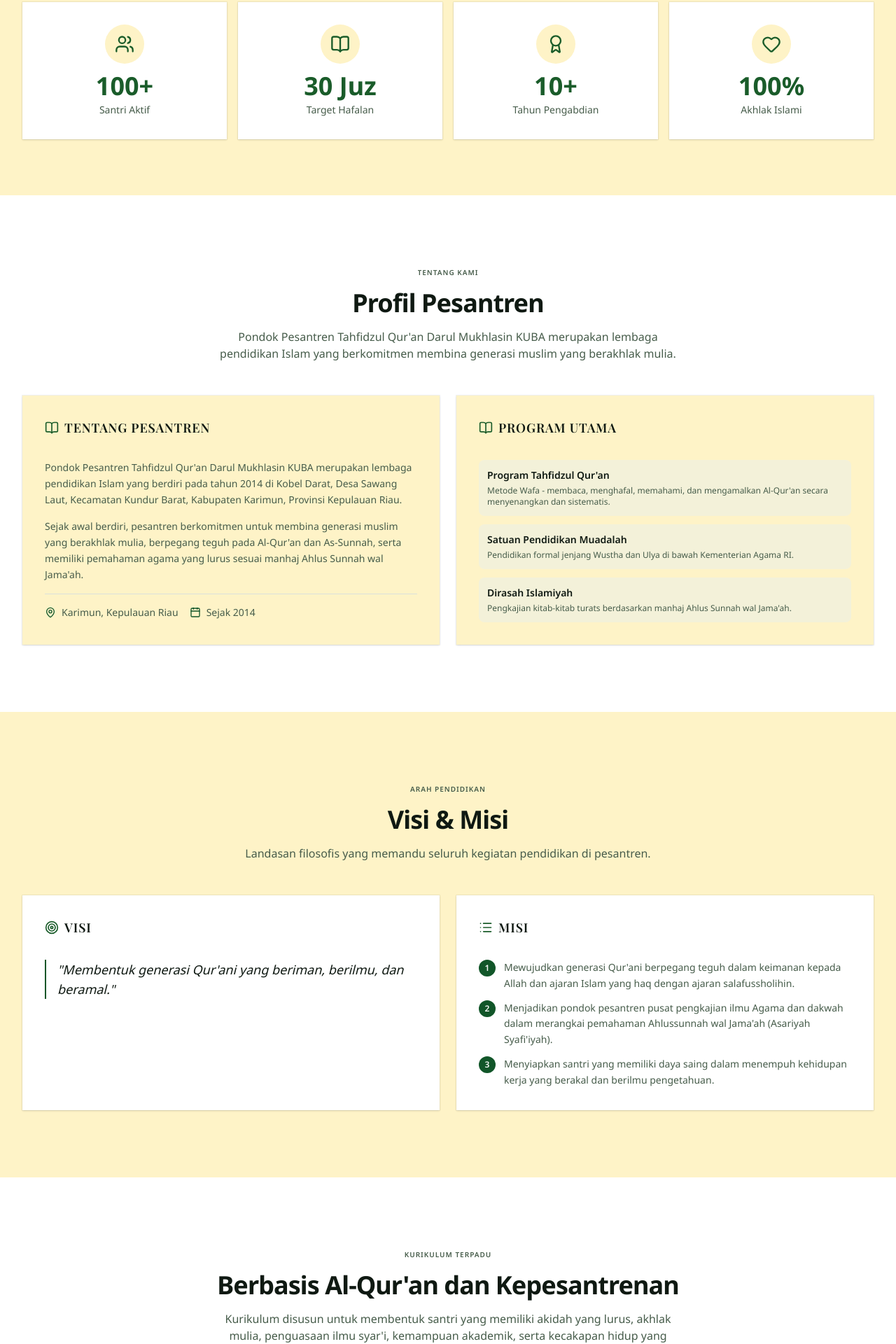
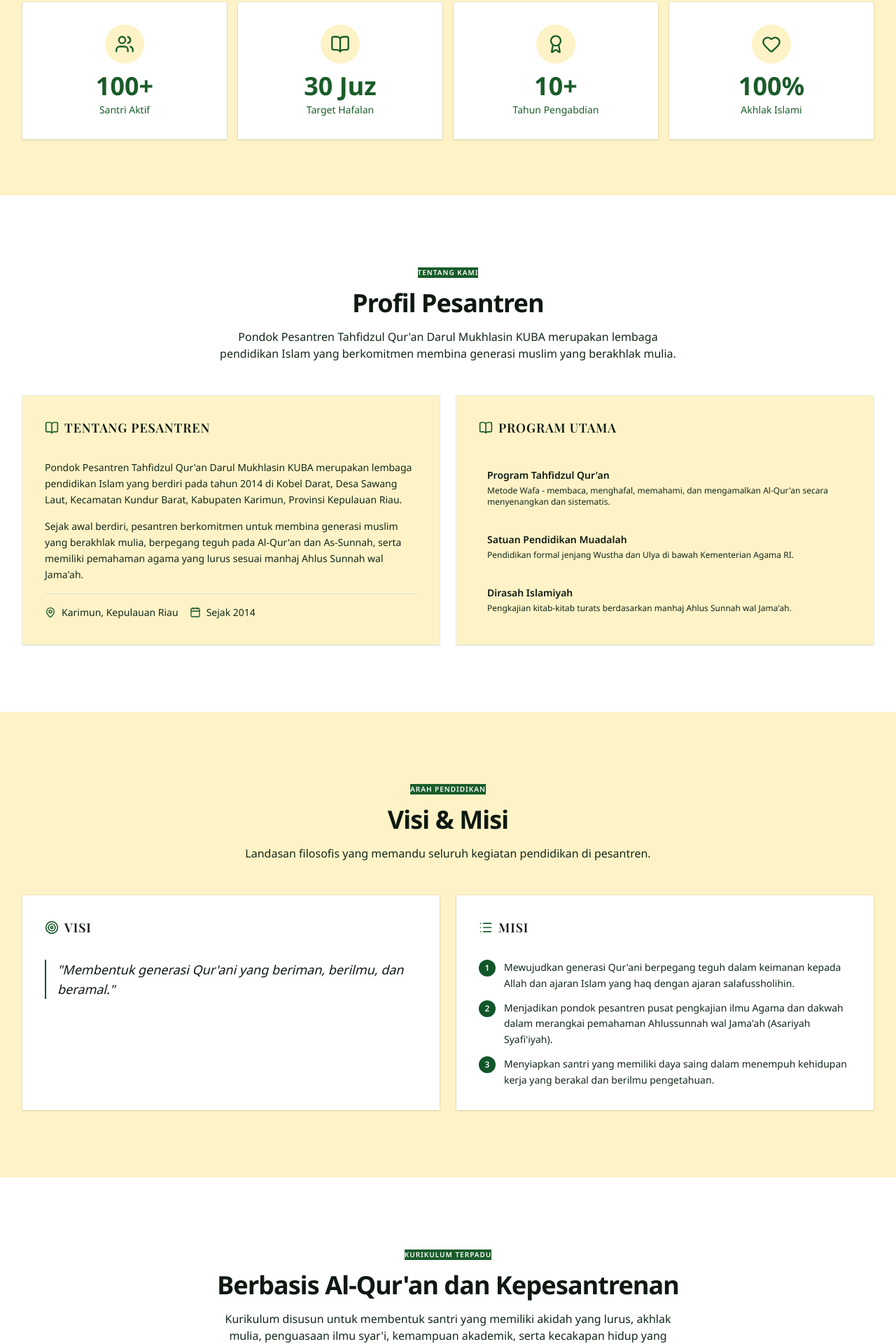
Before and after one commit to Rydhlnst/darulmukhlasin, a Next.js app: page / in a window 1280 px wide. Shown: the part 877-2797 px from the top of the page at 70% size. Built offline with nearby package versions, Linux system fonts and the light colour scheme; no server answers; a web font is replaced by a local one.

Commit message:
fix: clear visibility - dark green badges, text, icons on yellow backgrounds

```diff
--- a/app/globals.css
+++ b/app/globals.css
@@ -58,7 +58,7 @@
   --secondary: oklch(0.96 0.01 150);
   --secondary-foreground: oklch(0.30 0.06 150);
   --muted: oklch(0.95 0.01 150);
-  --muted-foreground: oklch(0.45 0.04 150);
+  --muted-foreground: oklch(0.25 0.04 150);
   --accent: oklch(0.93 0.02 150);
   --accent-foreground: oklch(0.30 0.06 150);
   --destructive: oklch(0.577 0.245 27.325);
--- a/components/sections/Gallery.tsx
+++ b/components/sections/Gallery.tsx
@@ -60,7 +60,7 @@ export function Gallery({ compact = false, media: mediaProp }: GalleryProps) {
     <section id="galeri" className={compact ? "bg-[#fef3c7] py-16 lg:py-24" : "min-h-screen bg-[#fef3c7] py-16 lg:py-24"}>
       <div className="mx-auto max-w-7xl px-4 sm:px-6 lg:px-8">
         <div className="mb-10 text-center">
-          <Badge variant="secondary" className="mb-4">Dokumentasi</Badge>
+          <Badge className="mb-4 bg-[#1a5c2a] text-white">Dokumentasi</Badge>
           <h2 className="mb-4 text-3xl font-bold tracking-tight text-foreground sm:text-4xl">Galeri Kegiatan</h2>
           <p className="mx-auto max-w-2xl text-muted-foreground">Dokumentasi kegiatan dan keseharian di Pondok Pesantren Tahfidzul Qur&apos;an Darul Mukhlasin KUBA.</p>
         </div>
--- a/components/sections/Kurikulum.tsx
+++ b/components/sections/Kurikulum.tsx
@@ -38,7 +38,7 @@ export function Kurikulum({ data }: KurikulumProps) {
     <section id="kurikulum" className="bg-white py-16 lg:py-24">
       <div className="mx-auto max-w-7xl px-4 sm:px-6 lg:px-8">
         <div className="mb-12 text-center">
-          <Badge variant="secondary" className="mb-4">{badge}</Badge>
+          <Badge className="mb-4 bg-[#1a5c2a] text-white">{badge}</Badge>
           <h2 className="mb-4 text-3xl font-bold tracking-tight text-foreground sm:text-4xl">{title}</h2>
           <p className="mx-auto max-w-2xl text-muted-foreground">{description}</p>
         </div>
@@ -65,7 +65,7 @@ export function Kurikulum({ data }: KurikulumProps) {
           <CardContent>
             <div className="grid grid-cols-2 gap-2 sm:grid-cols-3 lg:grid-cols-4">
               {dirasahItems.map((item) => (
-                <div key={item} className="rounded-md bg-muted/50 px-3 py-2 text-sm text-muted-foreground">{item}</div>
+                <div key={item} className="rounded-md bg-[#fef3c7] px-3 py-2 text-sm text-[#1a5c2a]">{item}</div>
               ))}
             </div>
           </CardContent>
--- a/components/sections/MapSection.tsx
+++ b/components/sections/MapSection.tsx
@@ -39,7 +39,7 @@ export function MapSection({ settings }: MapSectionProps) {
     <section className="bg-[#fef3c7] py-16 lg:py-24">
       <div className="mx-auto max-w-7xl px-4 sm:px-6 lg:px-8">
         <div className="mb-12 text-center">
-          <Badge variant="secondary" className="mb-4">Lokasi Kami</Badge>
+          <Badge className="mb-4 bg-[#1a5c2a] text-white">Lokasi Kami</Badge>
           <h2 className="mb-4 text-3xl font-bold tracking-tight text-foreground sm:text-4xl">Temukan Kami</h2>
           <p className="mx-auto max-w-2xl text-muted-foreground">Kunjungi Pondok Pesantren Tahfidzul Qur&apos;an Darul Mukhlasin KUBA di Karimun, Kepulauan Riau.</p>
         </div>
--- a/components/sections/Metode.tsx
+++ b/components/sections/Metode.tsx
@@ -33,7 +33,7 @@ export function Metode({ data }: MetodeProps) {
     <section className="bg-[#fef3c7] py-16 lg:py-24">
       <div className="mx-auto max-w-7xl px-4 sm:px-6 lg:px-8">
         <div className="mb-12 text-center">
-          <Badge variant="secondary" className="mb-4">{badge}</Badge>
+          <Badge className="mb-4 bg-[#1a5c2a] text-white">{badge}</Badge>
           <h2 className="mb-4 text-3xl font-bold tracking-tight text-foreground sm:text-4xl">{title}</h2>
           <p className="mx-auto max-w-2xl text-muted-foreground">{description}</p>
         </div>
--- a/components/sections/Pembinaan.tsx
+++ b/components/sections/Pembinaan.tsx
@@ -34,7 +34,7 @@ export function Pembinaan({ data }: PembinaanProps) {
     <section className="bg-[#fef3c7] py-16 lg:py-24">
       <div className="mx-auto max-w-7xl px-4 sm:px-6 lg:px-8">
         <div className="mb-12 text-center">
-          <Badge variant="secondary" className="mb-4">{badge}</Badge>
+          <Badge className="mb-4 bg-[#1a5c2a] text-white">{badge}</Badge>
           <h2 className="mb-4 text-3xl font-bold tracking-tight text-foreground sm:text-4xl">{title}</h2>
           <p className="mx-auto max-w-2xl text-muted-foreground">{description}</p>
         </div>
--- a/components/sections/Profil.tsx
+++ b/components/sections/Profil.tsx
@@ -32,7 +32,7 @@ export function Profil({ data }: ProfilProps) {
     <section id="profil" className="bg-white py-16 lg:py-24">
       <div className="mx-auto max-w-7xl px-4 sm:px-6 lg:px-8">
         <div className="mb-12 text-center">
-          <Badge variant="secondary" className="mb-4">{badge}</Badge>
+          <Badge className="mb-4 bg-[#1a5c2a] text-white">{badge}</Badge>
           <h2 className="mb-4 text-3xl font-bold tracking-tight text-foreground sm:text-4xl">{title}</h2>
           <p className="mx-auto max-w-2xl text-muted-foreground">{description}</p>
         </div>
@@ -66,7 +66,7 @@ export function Profil({ data }: ProfilProps) {
             <CardContent className="space-y-4">
               <div className="space-y-3">
                 {programs.map((program) => (
-                  <div key={program.title} className="rounded-md bg-muted/50 p-3">
+                  <div key={program.title} className="rounded-md bg-[#fef3c7] p-3">
                     <h4 className="mb-1 text-sm font-semibold text-foreground">{program.title}</h4>
                     <p className="text-xs text-muted-foreground">{program.description}</p>
                   </div>
--- a/components/sections/Sejarah.tsx
+++ b/components/sections/Sejarah.tsx
@@ -44,7 +44,7 @@ export function Sejarah({ data }: SejarahProps) {
     <section id="sejarah" className="bg-[#fef3c7] py-16 lg:py-24">
       <div className="mx-auto max-w-7xl px-4 sm:px-6 lg:px-8">
         <div className="mb-12 text-center">
-          <Badge variant="secondary" className="mb-4">{badge}</Badge>
+          <Badge className="mb-4 bg-[#1a5c2a] text-white">{badge}</Badge>
           <h2 className="mb-4 text-3xl font-bold tracking-tight text-foreground sm:text-4xl">{title}</h2>
           <p className="mx-auto max-w-2xl text-muted-foreground">{description}</p>
         </div>
@@ -84,7 +84,7 @@ export function Sejarah({ data }: SejarahProps) {
               <CardContent>
                 <div className="space-y-4">
                   {tokohItems.map((tokoh) => (
-                    <div key={tokoh.name} className="rounded-md bg-muted/50 p-3">
+                    <div key={tokoh.name} className="rounded-md bg-[#fef3c7] p-3">
                       <h4 className="text-sm font-semibold text-foreground">{tokoh.name}</h4>
                       <p className="mb-1 text-xs font-medium text-[#1a5c2a]">{tokoh.role}</p>
                       <p className="text-xs text-muted-foreground">{tokoh.description}</p>
--- a/components/sections/Stats.tsx
+++ b/components/sections/Stats.tsx
@@ -80,7 +80,7 @@ export function Stats({ items }: StatsProps) {
                     <div className="text-3xl font-bold text-[#1a5c2a] lg:text-4xl">
                       <Counter value={stat.value} suffix={stat.suffix ?? ""} />
                     </div>
-                    <div className="mt-1 text-sm text-muted-foreground">{stat.label}</div>
+                    <div className="mt-1 text-sm text-[#1a5c2a]">{stat.label}</div>
                   </CardContent>
                 </Card>
               </Reveal>
--- a/components/sections/TargetLulusan.tsx
+++ b/components/sections/TargetLulusan.tsx
@@ -30,7 +30,7 @@ export function TargetLulusan({ data }: TargetLulusanProps) {
     <section className="bg-[#fef3c7] py-16 lg:py-24">
       <div className="mx-auto max-w-7xl px-4 sm:px-6 lg:px-8">
         <div className="mb-12 text-center">
-          <Badge variant="secondary" className="mb-4">{badge}</Badge>
+          <Badge className="mb-4 bg-[#1a5c2a] text-white">{badge}</Badge>
           <h2 className="mb-4 text-3xl font-bold tracking-tight text-foreground sm:text-4xl">{title}</h2>
           <p className="mx-auto max-w-2xl text-muted-foreground">{description}</p>
         </div>
--- a/components/sections/VisiMisi.tsx
+++ b/components/sections/VisiMisi.tsx
@@ -28,7 +28,7 @@ export function VisiMisi({ data }: VisiMisiProps) {
     <section id="visi-misi" className="bg-[#fef3c7] py-16 lg:py-24">
       <div className="mx-auto max-w-7xl px-4 sm:px-6 lg:px-8">
         <div className="mb-12 text-center">
-          <Badge variant="secondary" className="mb-4">{badge}</Badge>
+          <Badge className="mb-4 bg-[#1a5c2a] text-white">{badge}</Badge>
           <h2 className="mb-4 text-3xl font-bold tracking-tight text-foreground sm:text-4xl">{title}</h2>
           <p className="mx-auto max-w-2xl text-muted-foreground">{description}</p>
         </div>
```
